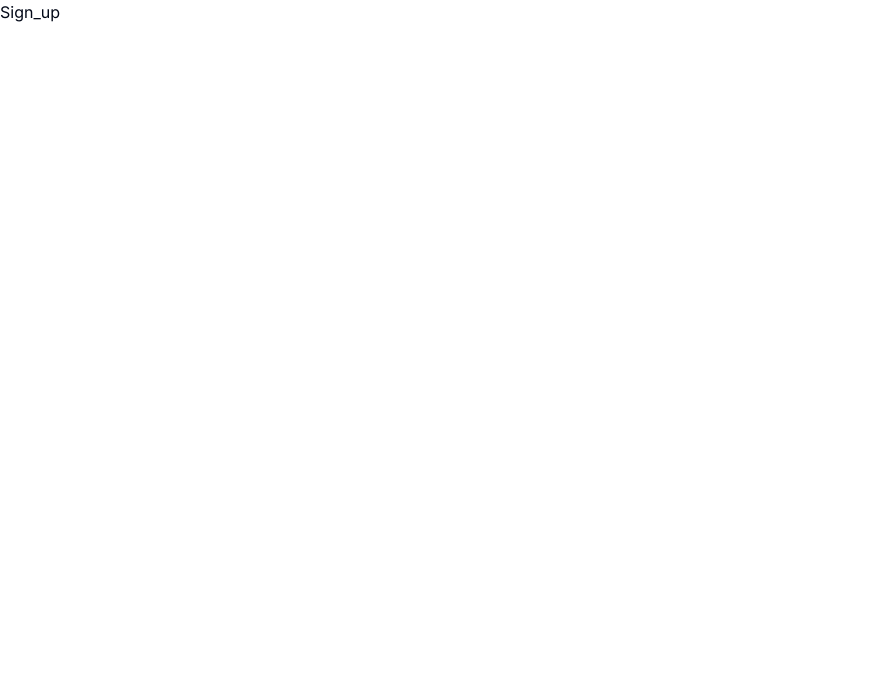
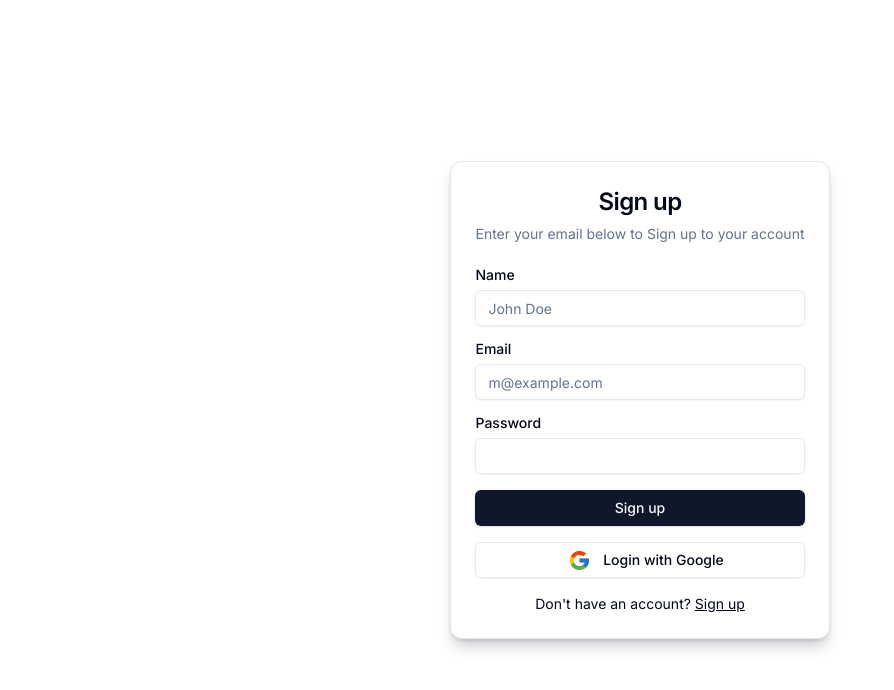
Before and after one commit to mr-zlaam/bike-store, a Next.js app: page /auth/sign-up in a window 1280 px wide. Shown: the top 690 px of the page, without its empty margins (0-894 px from the left). Built offline with nearby package versions, Linux system fonts and the light colour scheme.

Commit message:
create sign in page and sign up page

```diff
--- a/src/app/auth/sign-in/page.tsx
+++ b/src/app/auth/sign-in/page.tsx
@@ -14,11 +14,13 @@ import { Label } from "@/components/ui/label";
 
 export default function Sign_in() {
   return (
-    <Card className="mx-auto max-w-sm">
+    <section className="h-screen  flex items-center">
+      <div className=" w-fit mx-auto">
+        <Card className="mx-auto max-w-sm shadow-lg shadow-foreground/20">
           <CardHeader>
-        <CardTitle className="text-2xl">Login</CardTitle>
+            <CardTitle className="text-2xl text-center">Sign in</CardTitle>
             <CardDescription>
-          Enter your email below to login to your account
+              Enter your email below to Sign in to your account
             </CardDescription>
           </CardHeader>
           <CardContent>
@@ -35,7 +37,10 @@ export default function Sign_in() {
               <div className="grid gap-2">
                 <div className="flex items-center">
                   <Label htmlFor="password">Password</Label>
-              <Link href="#" className="ml-auto inline-block text-sm underline">
+                  <Link
+                    href="#"
+                    className="ml-auto inline-block text-sm underline"
+                  >
                     Forgot your password?
                   </Link>
                 </div>
@@ -45,17 +50,19 @@ export default function Sign_in() {
                 Login
               </Button>
               <Button variant="outline" className="w-full">
-            <FcGoogle size={25} className="mx-3" />
+                <FcGoogle size={23} className="mx-3" />
                 Login with Google
               </Button>
             </div>
             <div className="mt-4 text-center text-sm">
               Don&apos;t have an account?{" "}
-          <Link href="#" className="underline">
+              <Link href="/auth/sign-up" className="underline">
                 Sign up
               </Link>
             </div>
           </CardContent>
         </Card>
+      </div>
+    </section>
   );
 }
--- a/src/app/auth/sign-up/page.tsx
+++ b/src/app/auth/sign-up/page.tsx
@@ -1,11 +1,71 @@
-import {} from "react";
+import Link from "next/link";
+import { Button } from "@/components/ui/button";
+import { FcGoogle } from "react-icons/fc";
 
-function Sign_up() {
+import {
+  Card,
+  CardContent,
+  CardDescription,
+  CardHeader,
+  CardTitle,
+} from "@/components/ui/card";
+import { Input } from "@/components/ui/input";
+import { Label } from "@/components/ui/label";
+
+export default function Sign_in() {
   return (
-    <>
-      <section>Sign_up</section>
-    </>
+    <section className="h-screen  flex items-center">
+      <div className=" w-fit mx-auto">
+        <Card className="mx-auto max-w-sm shadow-lg shadow-foreground/20">
+          <CardHeader>
+            <CardTitle className="text-2xl text-center">Sign up</CardTitle>
+            <CardDescription>
+              Enter your email below to Sign up to your account
+            </CardDescription>
+          </CardHeader>
+          <CardContent>
+            <div className="grid gap-4">
+              <div className="grid gap-2">
+                <Label htmlFor="name">Name</Label>
+                <Input
+                  id="name"
+                  type="text"
+                  placeholder="John Doe"
+                  autoComplete="off"
+                />
+              </div>
+              <div className="grid gap-2">
+                <Label htmlFor="email">Email</Label>
+                <Input
+                  id="email"
+                  type="email"
+                  placeholder="m@example.com"
+                  autoComplete="off"
+                />
+              </div>
+              <div className="grid gap-2">
+                <div className="flex items-center">
+                  <Label htmlFor="password">Password</Label>
+                </div>
+                <Input id="password" type="password" autoComplete="off" />
+              </div>
+              <Button type="submit" className="w-full">
+                Sign up
+              </Button>
+              <Button variant="outline" className="w-full">
+                <FcGoogle size={23} className="mx-3" />
+                Login with Google
+              </Button>
+            </div>
+            <div className="mt-4 text-center text-sm">
+              Don&apos;t have an account?{" "}
+              <Link href="/auth/sign-in" className="underline">
+                Sign up
+              </Link>
+            </div>
+          </CardContent>
+        </Card>
+      </div>
+    </section>
   );
 }
-
-export default Sign_up;
```
Lines whose indentation alone changed are shown as unchanged.
